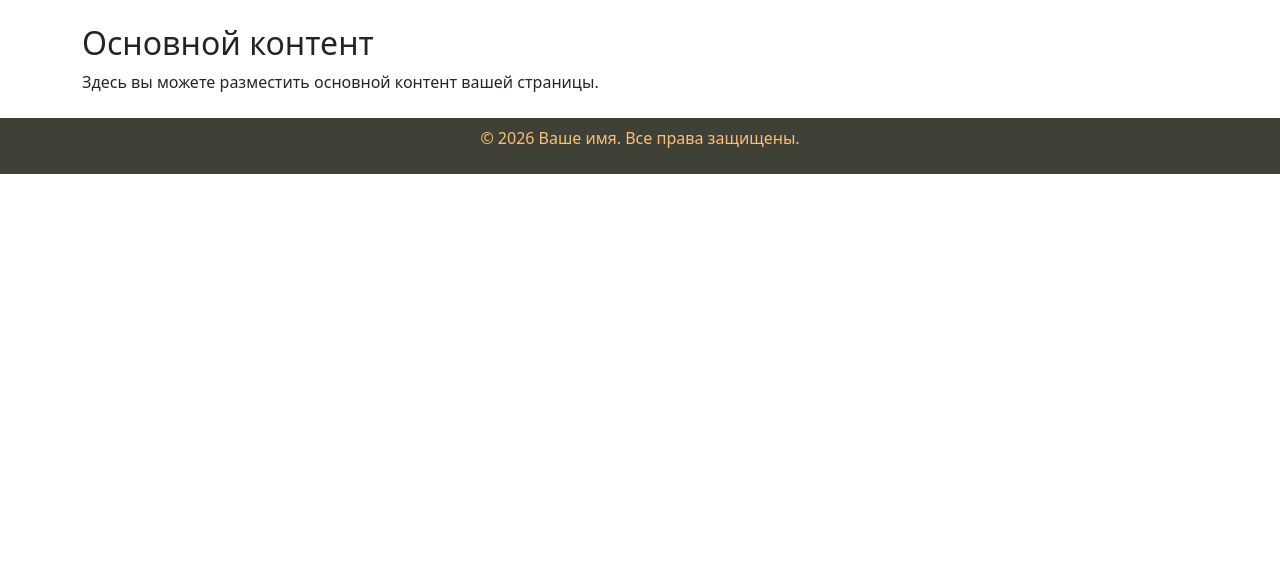
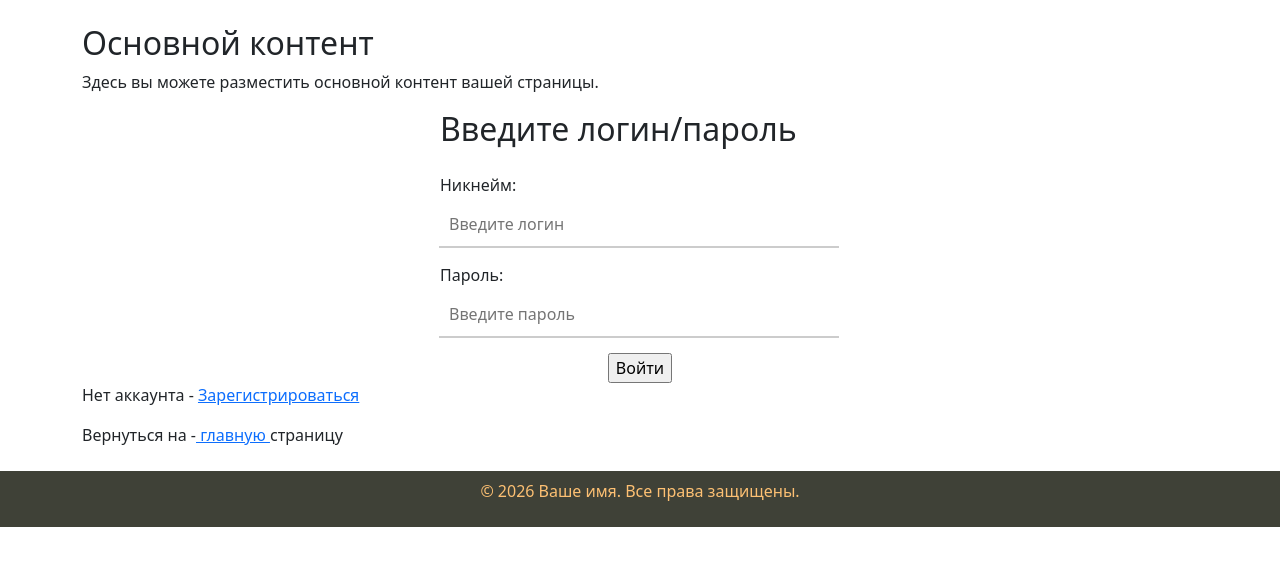
Before and after one commit to graal101/Flask_Template, a Flask app: template templates/login.html in a window 1280 px wide. Shown: the part 88-654 px from the top of the page. Run offline with Flask 3, Linux system fonts and the light colour scheme; the template is opened without the code that fills it, so the values that code supplies are empty; some libraries are stand-ins or nearby versions.

Commit message:
work wit login

```diff
--- a/main.py
+++ b/main.py
@@ -7,7 +7,12 @@ app = Flask(__name__)
 @app.route('/')
 @app.route('/index')
 def home():
-    return render_template('index.html')
+    return render_template('index.html', title='Домашняя страница')
+
+@app.route('/login')
+def login():
+    return render_template('login.html', title='Авторизация')
+
 
 if __name__ == '__main__':
     app.run(debug=True)
--- a/static/css/style.css
+++ b/static/css/style.css
@@ -16,3 +16,45 @@
     background: #fdc073;
     border: 1px solid #fdc073;
  }
+
+/*настройки формы логина*/
+.login-container {
+    max-width: 400px; /* Ширина контейнера */
+    margin: auto; /* Центрирование */
+}
+
+.input-group {
+    display: flex;
+    flex-direction: column;
+    margin-bottom: 15px; /* Пробел между полями */
+}
+
+label {
+    margin-bottom: 5px; /* Пробел между меткой и полем ввода */
+}
+
+input[type="text"],
+input[type="password"] {
+    padding: 10px;
+    width: 100%;
+    box-sizing: border-box;
+    border: none;
+    border-bottom: 2px solid #ccc;
+    outline: none; /* Убираем обводку вокруг элемента при фокусе */
+}
+input[type="text"]:focus,
+input[type="password"]:focus {
+    border-bottom-color: #555;
+}
+
+form {
+    display: flex;
+    flex-direction: column; /* Вертикальное выравнивание элементов формы */
+    align-items: center; /* Центрирование элементов по горизонтали */
+}
+
+.submit-button {
+    display: block;
+    margin-left: auto;
+    margin-right: auto;
+}
--- a/templates/base.html
+++ b/templates/base.html
@@ -28,13 +28,16 @@
             <img src="{{ url_for('static', filename='img/logo.png') }}" alt="Логотип" style="width: 50px; height: 50px; vertical-align: middle;">
             <h1 class="ms-3">Добро пожаловать на мою страницу</h1>
         </div>
-        <a href="#" class="btn btn-header">Войти</a>
+        <a href="{{url_for('login')}}" class="btn btn-header">Войти</a>
     </header>
 
     <!-- Основной контент -->
     <main class="container mt-4">
+        <!-- Это потом стереть -->
         <h2>Основной контент</h2>
         <p>Здесь вы можете разместить основной контент вашей страницы.</p>
+        {% block content %}
+        {% endblock %}
     </main>
 
     <!-- Футер -->
--- a/templates/login.html
+++ b/templates/login.html
@@ -6,19 +6,25 @@
 
 {% block content %}
 <h2 class='login-container'>Введите логин/пароль</h2>
-      <br>
-
+  <br>
    <div class='login-container'>
 
     <form method="post">
-        <label for="username">Никнейм:</label>
-        <input type="text" placeholder="Введите логин" id="username" name="username" required>
-        <br>
-        <label for="password">Пароль: </label>
-        <input type="password" placeholder="Введите пароль"id="password" name="password" required>
-        <br>
-        <input type="submit" value="Войти">
+        <div class="input-group">
+            <label for="username">Никнейм:</label>
+            <input type="text" placeholder="Введите логин" id="username" name="username" required>
+        </div>
+
+        <div class="input-group">
+            <label for="password">Пароль:</label>
+            <input type="password" placeholder="Введите пароль" id="password" name="password" required>
+        </div>
+
+
+        </div>
+        <input type="submit" value="Войти" class="submit-button">
         <p>Нет аккаунта - <a href="#">Зарегистрироваться</a></p>
+        <p>Вернуться на -<a href="{{url_for('home')}}"> главную </a>страницу</p>
     </form>
     </div>
 {% endblock %}
```
